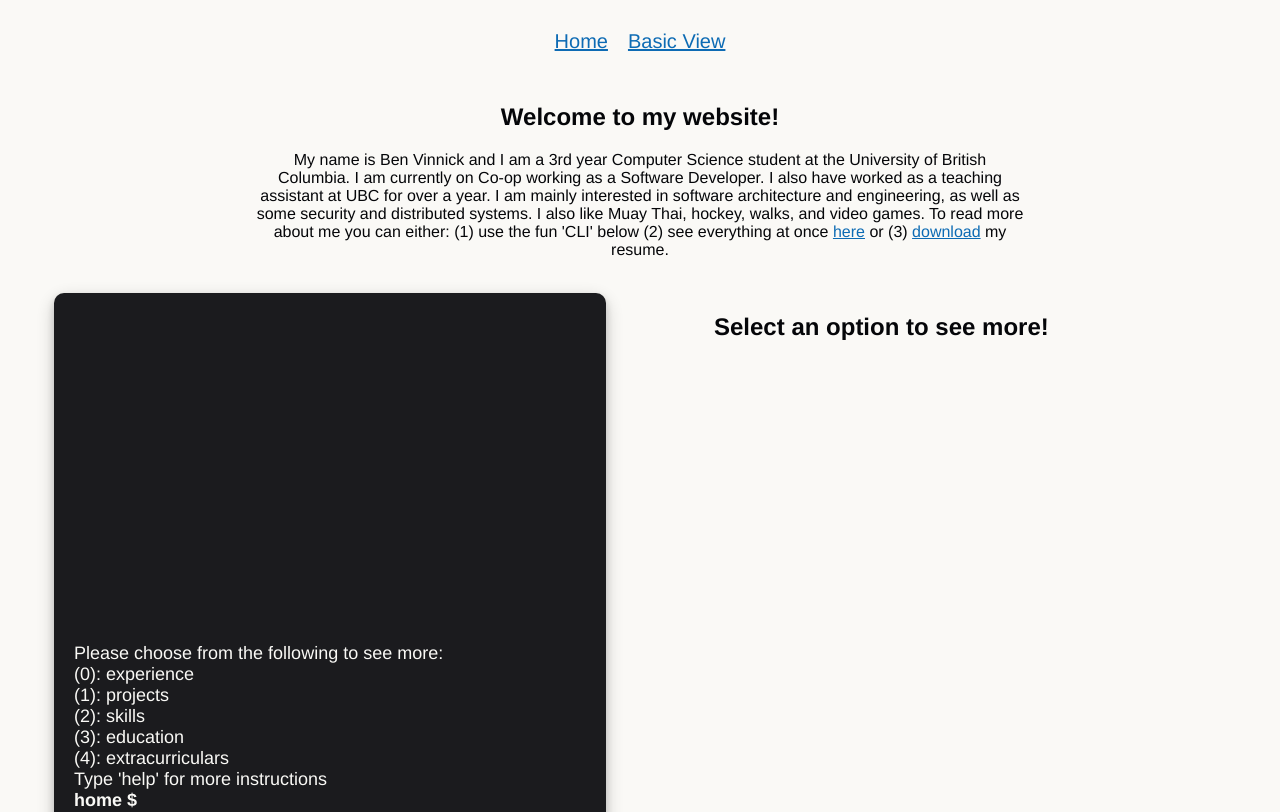
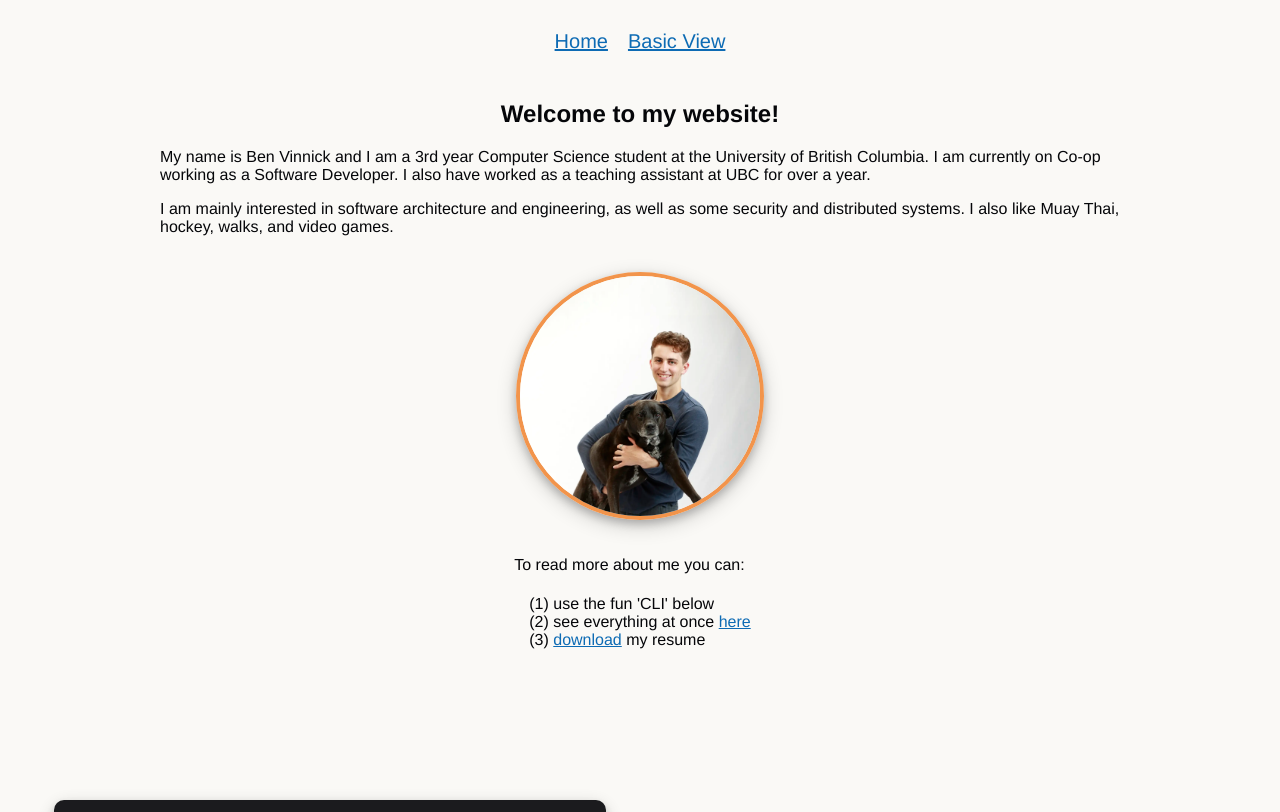
Before and after one commit to bonvee-99/portfolio, a Vue app: page / in a window 1280 px wide. Shown: the top 812 px of the page. Built offline with nearby package versions, Linux system fonts and the light colour scheme.

Commit message:
photo + small changes

```diff
--- a/src/App.vue
+++ b/src/App.vue
@@ -4,11 +4,26 @@
     <a href="#/basic">Basic View</a>
   </nav>
   <section class="intro" v-if="this.currentPath === '#/' || this.currentPath === ''">
-    <h1>Welcome to my website!</h1>
-    <p>
-      My name is Ben Vinnick and I am a 3rd year Computer Science student at the University of British Columbia. I am currently on Co-op working as a Software Developer. I also have worked as a teaching assistant at UBC for over a year. I am mainly interested in software architecture and engineering, as well as some security and distributed systems. I also like Muay Thai, hockey, walks, and video games. To read more about me you can either: (1) use the fun 'CLI' below (2) see everything at once <a href="#/basic">here</a> or (3) <a :href="`${publicPath}resume.pdf`" target="_blank">download</a> my resume.
-    </p>
-    <img>
+    <div>
+      <h1>Welcome to my website!</h1>
+      <p>
+        My name is Ben Vinnick and I am a 3rd year Computer Science student at the University of British Columbia. I am currently on Co-op working as a Software Developer. I also have worked as a teaching assistant at UBC for over a year.
+      </p>
+      <p>
+        I am mainly interested in software architecture and engineering, as well as some security and distributed systems. I also like Muay Thai, hockey, walks, and video games.
+      </p>
+    </div>
+    <img src="@/assets/lucy.webp">
+    <div>
+      <p>
+        To read more about me you can:
+      </p>
+      <ul>
+        <li>(1) use the fun 'CLI' below</li>
+        <li>(2) see everything at once <a href="#/basic">here</a></li>
+        <li>(3) <a :href="`${publicPath}resume.pdf`" target="_blank">download</a> my resume</li>
+      </ul>
+    </div>
   </section>
   <component :is="currentView" :resume="resume"/>
 </template>
@@ -78,6 +93,8 @@ nav {
   display: flex;
   justify-content: center;
   padding: 20px;
+  box-sizing: border-box;
+  height: 10vh;
 
   a {
     font-size: 20px;
@@ -109,12 +126,16 @@ h5 {
 }
 
 .intro {
-  width: 60%;
+  width: 80%;
+  display: flex;
+  flex-direction: column;
+  align-items: center;
+  min-height: 90vh;
   margin: 0 auto;
-  text-align: center;
 
   h1 {
     color: $text-color;
+    text-align: center;
   }
 
   a {
@@ -124,5 +145,27 @@ h5 {
   a:hover {
       color: $pill-color;
   }
+
+  img {
+    border-radius: 50%;
+    border: 4px solid $pill-color;
+    box-shadow: 0 4px 8px 0 rgba(0, 0, 0, 0.2), 0 6px 20px 0 rgba(0, 0, 0, 0.19);
+    width: 50%;
+    margin: 20px 0;
+  }
+
+  ul {
+    list-style-type: none;
+  }
+}
+
+@media only screen and (min-width:800px) {
+  .intro {
+    width: 75%;
+
+    img {
+      width: 25%;
+    }
+  }
 }
 </style>
--- a/src/assets/resume.js
+++ b/src/assets/resume.js
@@ -9,7 +9,7 @@ const resume = {
       description: [
         "Implemented various features and functionalities for the Front-end and Back-end components of the GCP deployed and managed Feltboard Platform",
         "Researched and implemented an image resize proxy using Docker and Nginx and configured it for deployment with GKE",
-        "Worked closely with Vue.js, Apollo GraphQL, Mongo, Express, and a variety of cloud services within GCP such as Cloud Storage, IoT Core, GKE, and Pub/Sub",
+        "Worked closely with Vue.js, Apollo GraphQL, Mongo, Express, and a variety of cloud services within GCP such as Cloud Storage, IoT Core, and GKE",
         "Reached 100% coverage when implementing tests for a YAML validation feature",
         "Presented features to the team as well as outside shareholders through forms such as tech-briefs and virtual presentations",
         "Collaborated with Product Designers, a QA Developer, a Software Architect, and other Software Developers in an Agile environment"
@@ -77,10 +77,10 @@ const resume = {
     }
   ],
   skills: {
-    Languages: [ "TypeScript", "Java", "Go", "Python", "C", "C++", "GraphQL", "SQL" ],
+    Languages: [ "TypeScript", "Java", "Go", "C", "C++", "GraphQL", "SQL" ],
     "Front-end": ["Vue", "React", "Apollo Client", "HTML/CSS", "Vuetify", "Bootstrap", "Redux Toolkit"],
     "Back-end": ["Apollo Server", "Node/Express", "PostgreSQL", "MongoDB"],
-    "Tools & Envs": ["Docker", "Kubernetes", "Linux", "Unity", "Git", "Nginx", "Jenkins", "Latex", "Neovim"],
+    "Tools & Envs": ["Docker", "Kubernetes", "Linux", "Unity", "Git", "Nginx", "Jenkins" ],
     "Cloud Providers": ["GCP", "AWS", "Heroku"],
     "Testing": ["Mocha", "JUnit", "Jest", "LLDB", "Valgrind"]
   },
```
Also changed, not shown: src/assets/lucy.webp (added).
